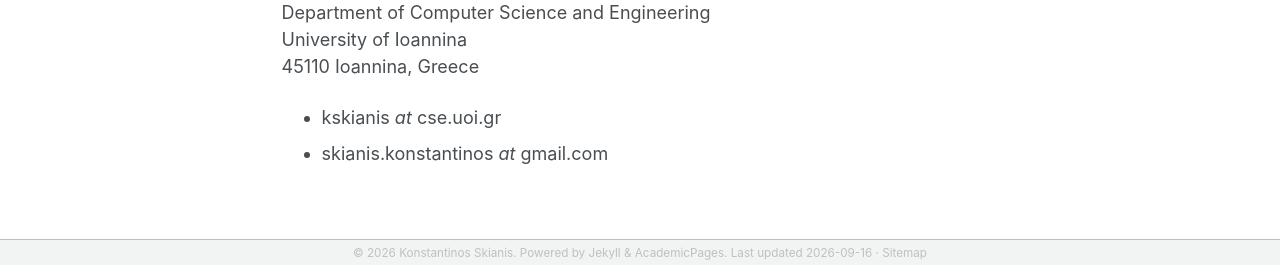
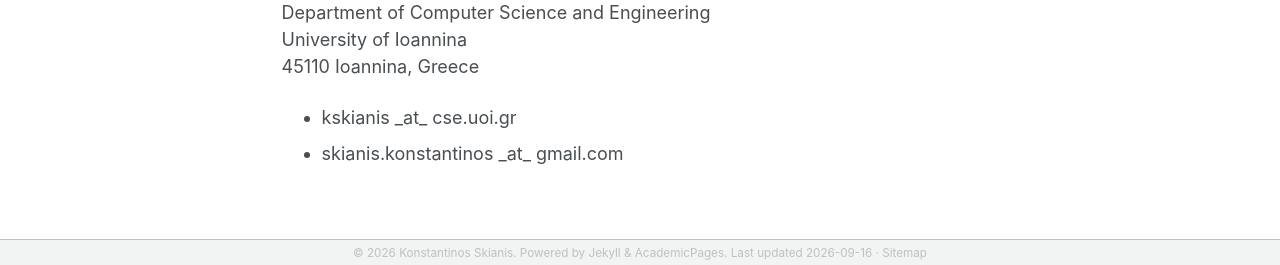
Before and after one commit to y3nk0/y3nk0.github.io, a Jekyll site: the page built from _pages/about.md, in a window 1280 px wide and 900 px high, scrolled down 1103 px. Shown: the part 632-897 px from the top of the window. Built offline with Jekyll 4.4.1, drawn with Linux system fonts in a browser that asks for light colours; a style sheet for code colours, icons or effects is not loaded; some of the changed text lies outside the part shown.

```diff
--- a/_config.yml
+++ b/_config.yml
@@ -142,7 +142,7 @@ yandex_site_verification :
 
 # Social Sharing
 twitter:
-  username               : &twitter "kskianis"
+  username               : &twitter
 facebook:
   username               :
   app_id                 :
--- a/_pages/about.md
+++ b/_pages/about.md
@@ -47,5 +47,5 @@ Department of Computer Science and Engineering
 University of Ioannina
 45110 Ioannina, Greece
 
-* kskianis _at_ cse.uoi.gr
-* skianis.konstantinos _at_ gmail.com
+* kskianis \_at\_ cse.uoi.gr
+* skianis.konstantinos \_at\_ gmail.com
```
Also changed, not shown: other parts of _pages/about.md (+1 -1 lines).
